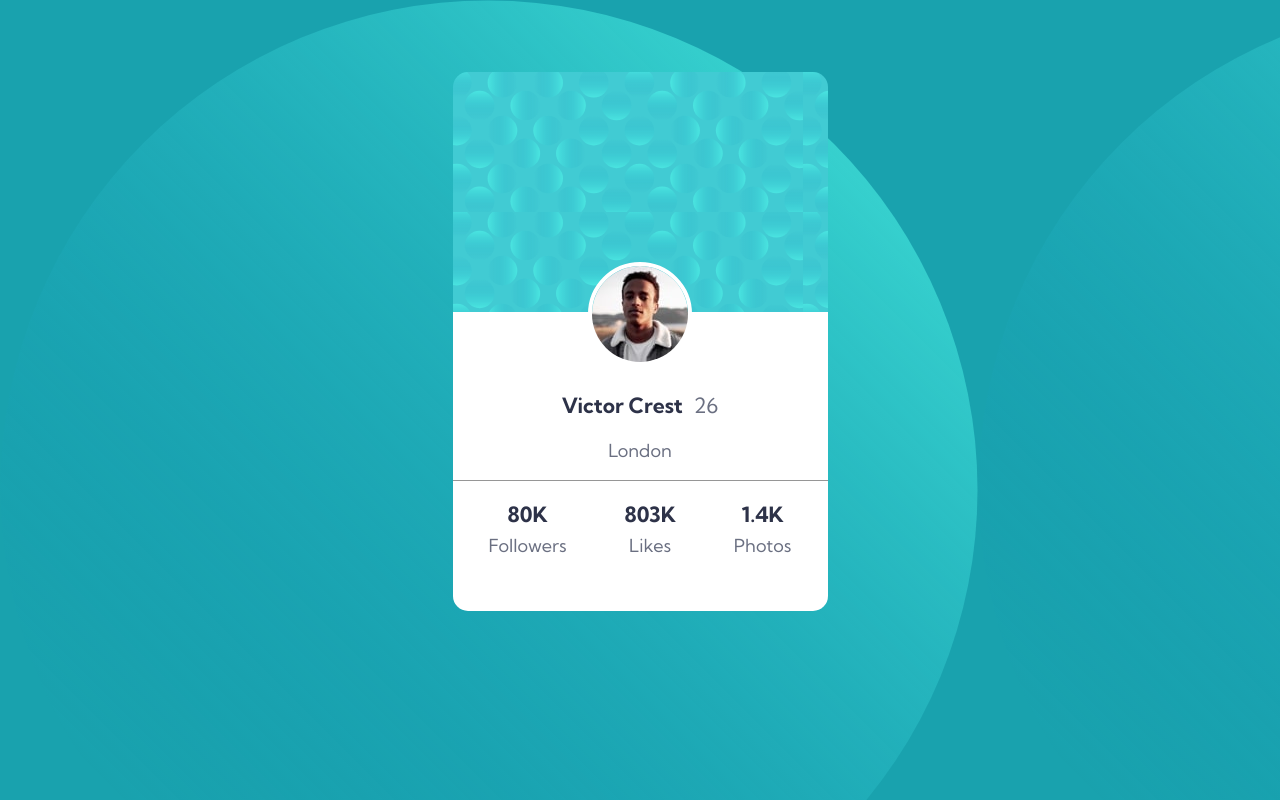
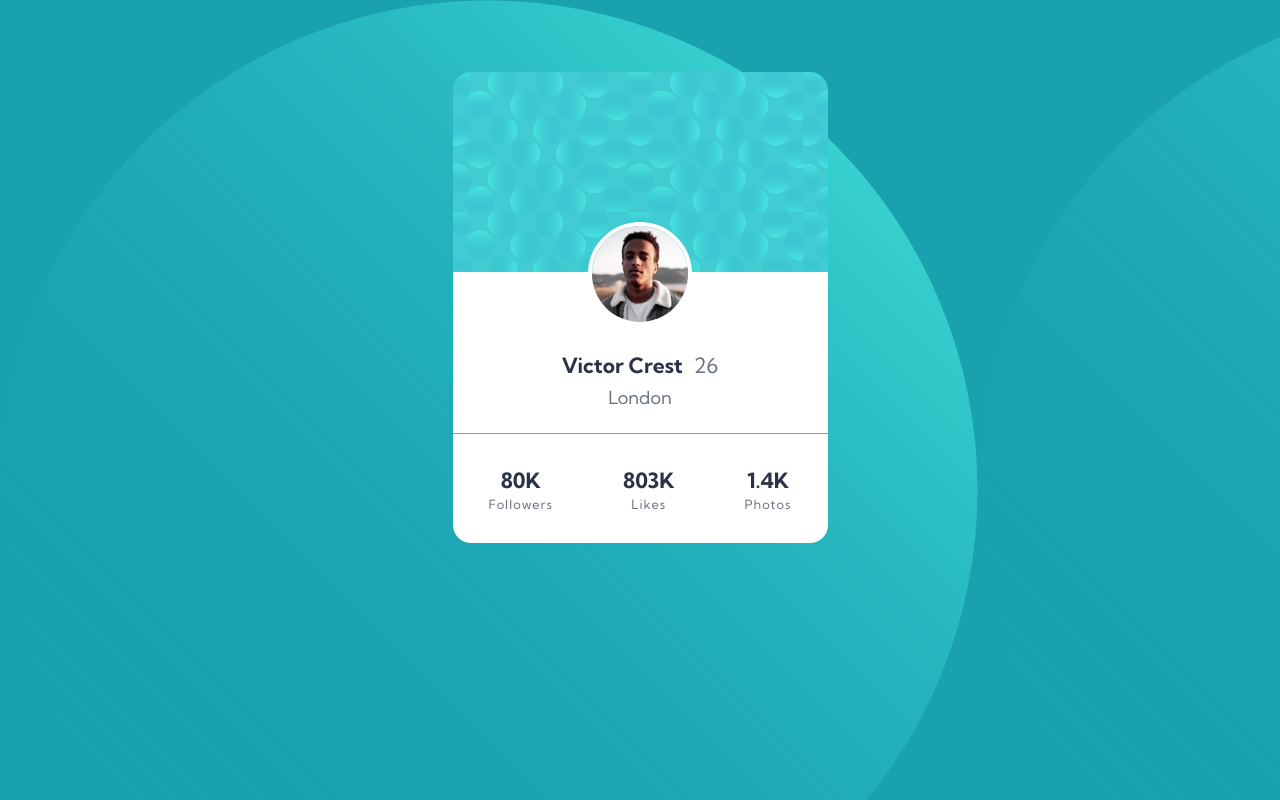
Before and after one commit to hariscs/profile-card, a plain HTML site: page index.html in a window 1280 px wide. Drawn offline with Linux system fonts and the light colour scheme.

Commit message:
little bugs fixing

```diff
--- a/css/style.css
+++ b/css/style.css
@@ -32,9 +32,9 @@ img {
 }
 
 .card-header {
-	height: 30vh;
+	height: 25vh;
 	background: url(../images/bg-pattern-card.svg);
-	border-radius: 15px 15px 0 0;
+	border-radius: 18px 18px 0 0;
 }
 
 .body-img {
@@ -46,10 +46,19 @@ img {
 	font-weight: 400;
 }
 
+.body-title {
+	margin-bottom: 0.4em;
+}
+
+.location {
+	margin-top: 0;
+	margin-bottom: 1.3em;
+}
+
 .card-body {
 	background: var(--white);
-	padding: 2em;
-	border-radius: 0 0 15px 15px;
+	padding: 2em 2em 1em;
+	border-radius: 0 0 18px 18px;
 	text-align: center;
 	position: relative;
 }
@@ -64,6 +73,7 @@ img {
 }
 
 .details {
+	margin-top: 2em;
 	display: flex;
 	justify-content: space-between;
 }
@@ -80,7 +90,9 @@ img {
 }
 
 .flex-info {
-	margin-top: 0.4em;
+	margin-top: 0.3em;
+	font-size: 0.8rem;
+	letter-spacing: 1px;
 }
 
 .color {
```
